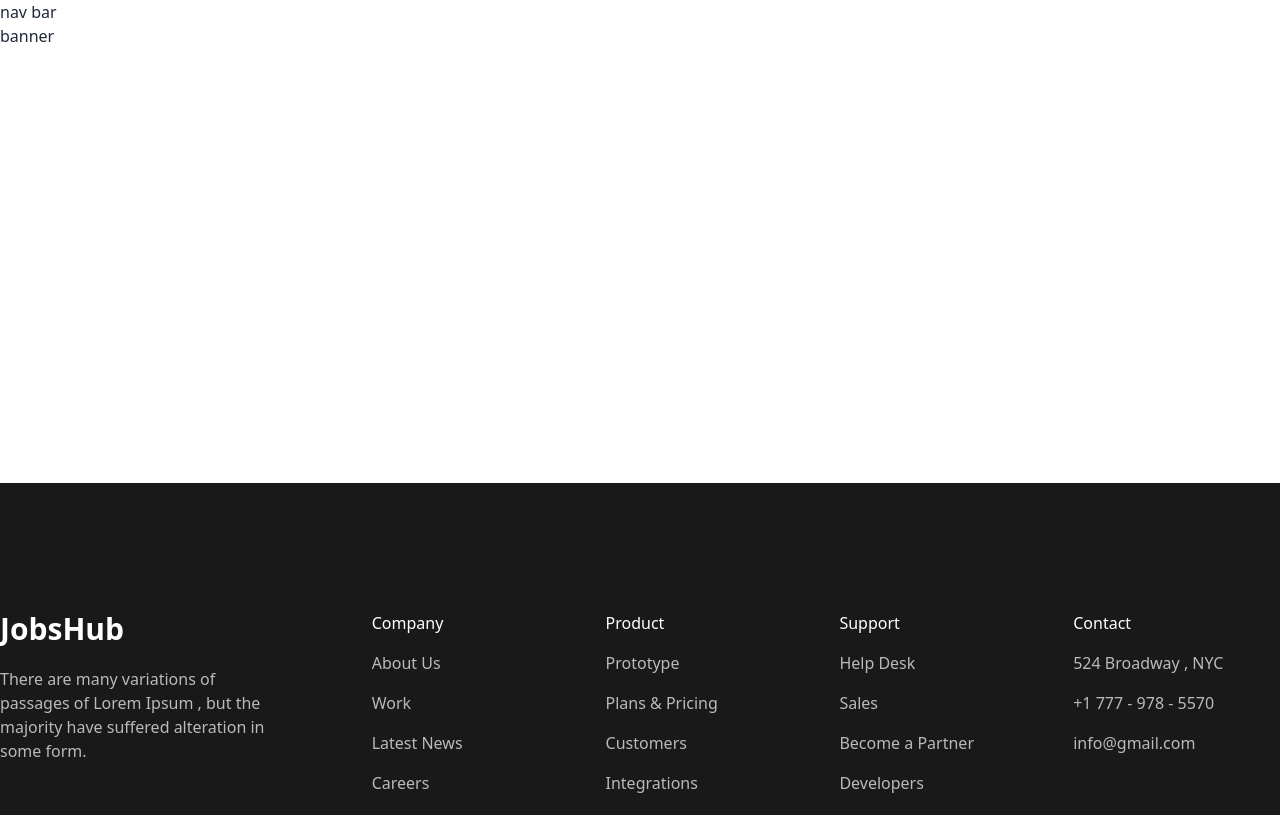
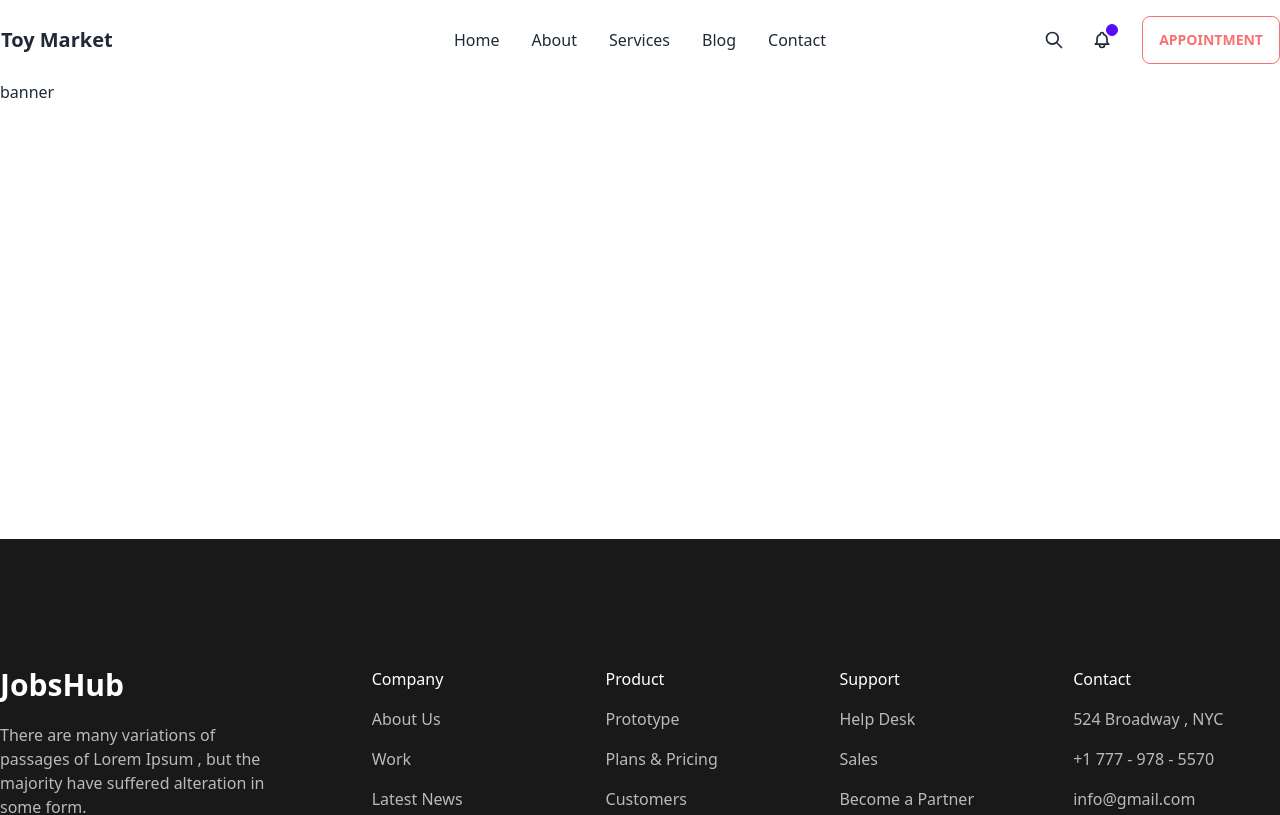
Before and after one commit to salimakhond/ToyStore-Client, a React (Vite) app: page / in a window 1280 px wide. Shown: the top 815 px of the page. Built offline with nearby package versions, Linux system fonts and the light colour scheme.

Commit message:
nav bar adeed done

```diff
--- a/src/pages/shared/Header/Header.jsx
+++ b/src/pages/shared/Header/Header.jsx
@@ -1,10 +1,48 @@
-
+import { Link } from "react-router-dom";
 
 
 const Header = () => {
+    const navItems = <>
+        <li><Link to='/'>Home</Link></li>
+        <li><Link to='/about'>About</Link></li>
+        <li><Link to='/services'>Services</Link></li>
+        <li><Link to='/blog'>Blog</Link></li>
+        <li><Link to='/contact'>Contact</Link></li>
+    </>
 
     return (
-       <div>nav bar</div>
+        <div className="navbar bg-base-100 container m-auto px-0 h-20">
+            <div className="navbar-start">
+                <div className="dropdown">
+                    <label tabIndex={0} className="btn btn-ghost pl-0 lg:hidden">
+                        <svg xmlns="http://www.w3.org/2000/svg" className="h-5 w-5" fill="none" viewBox="0 0 24 24" stroke="currentColor"><path strokeLinecap="round" strokeLinejoin="round" strokeWidth="2" d="M4 6h16M4 12h8m-8 6h16" /></svg>
+                    </label>
+                    <ul tabIndex={0} className="menu menu-compact dropdown-content mt-3 p-2 shadow bg-base-100 rounded-box w-52">
+                        {navItems}
+                    </ul>
+                </div>
+                <Link to='/' className="btn btn-ghost normal-case p-0 text-xl">
+                    <h2>Toy Market</h2>
+                </Link>
+            </div>
+            <div className="navbar-center hidden lg:flex">
+                <ul className="menu menu-horizontal px-1">
+                    {navItems}
+                </ul>
+            </div>
+            <div className="navbar-end">
+                <button className="btn btn-ghost btn-circle">
+                    <svg xmlns="http://www.w3.org/2000/svg" className="h-5 w-5" fill="none" viewBox="0 0 24 24" stroke="currentColor"><path strokeLinecap="round" strokeLinejoin="round" strokeWidth="2" d="M21 21l-6-6m2-5a7 7 0 11-14 0 7 7 0 0114 0z" /></svg>
+                </button>
+                <button className="btn btn-ghost btn-circle">
+                    <div className="indicator">
+                        <svg xmlns="http://www.w3.org/2000/svg" className="h-5 w-5" fill="none" viewBox="0 0 24 24" stroke="currentColor"><path strokeLinecap="round" strokeLinejoin="round" strokeWidth="2" d="M15 17h5l-1.405-1.405A2.032 2.032 0 0118 14.158V11a6.002 6.002 0 00-4-5.659V5a2 2 0 10-4 0v.341C7.67 6.165 6 8.388 6 11v3.159c0 .538-.214 1.055-.595 1.436L4 17h5m6 0v1a3 3 0 11-6 0v-1m6 0H9" /></svg>
+                        <span className="badge badge-xs badge-primary indicator-item"></span>
+                    </div>
+                </button>
+                <button className="btn btn-outline btn-error ml-4">Appointment</button>
+            </div>
+        </div>
     );
 };
 
```
